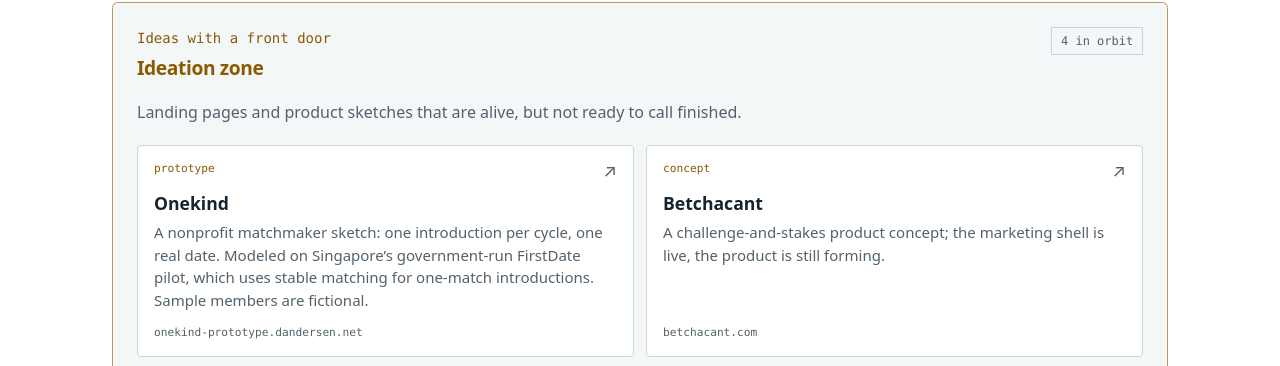
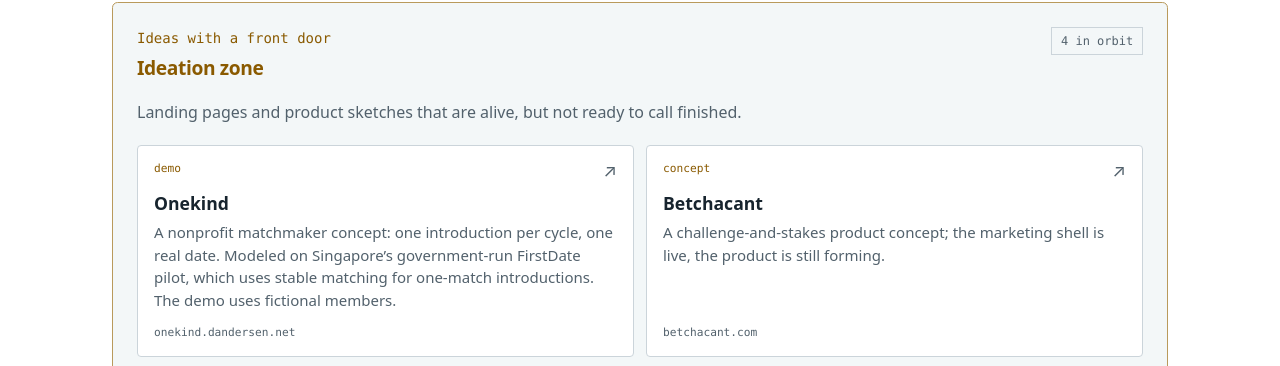
Before and after one commit to dayandersen/personal-website, a plain HTML site: page index.html in a window 1280 px wide. Shown: the part 3963-4329 px from the top of the page. Drawn offline with Linux system fonts and the light colour scheme.

Commit message:
Point Onekind card at the existing demo
Co-Authored-By: Claude Opus 5.5 <noreply@anthropic.com>

```diff
--- a/index.html
+++ b/index.html
@@ -290,11 +290,11 @@
         </header>
         <p class="project-summary">Landing pages and product sketches that are alive, but not ready to call finished.</p>
         <div class="project-grid">
-          <a class="project-card" href="https://onekind-prototype.dandersen.net/" target="_blank" rel="noopener noreferrer">
-            <div class="project-card-top"><span class="project-state">prototype</span><span class="project-arrow" aria-hidden="true">↗</span></div>
+          <a class="project-card" href="https://onekind.dandersen.net/" target="_blank" rel="noopener noreferrer">
+            <div class="project-card-top"><span class="project-state">demo</span><span class="project-arrow" aria-hidden="true">↗</span></div>
             <h4>Onekind</h4>
-            <p>A nonprofit matchmaker sketch: one introduction per cycle, one real date. Modeled on Singapore’s government-run FirstDate pilot, which uses stable matching for one-match introductions. Sample members are fictional.</p>
-            <span class="project-url">onekind-prototype.dandersen.net</span>
+            <p>A nonprofit matchmaker concept: one introduction per cycle, one real date. Modeled on Singapore’s government-run FirstDate pilot, which uses stable matching for one-match introductions. The demo uses fictional members.</p>
+            <span class="project-url">onekind.dandersen.net</span>
           </a>
           <a class="project-card" href="https://betchacant.com/" target="_blank" rel="noopener noreferrer">
             <div class="project-card-top"><span class="project-state">concept</span><span class="project-arrow" aria-hidden="true">↗</span></div>
```
